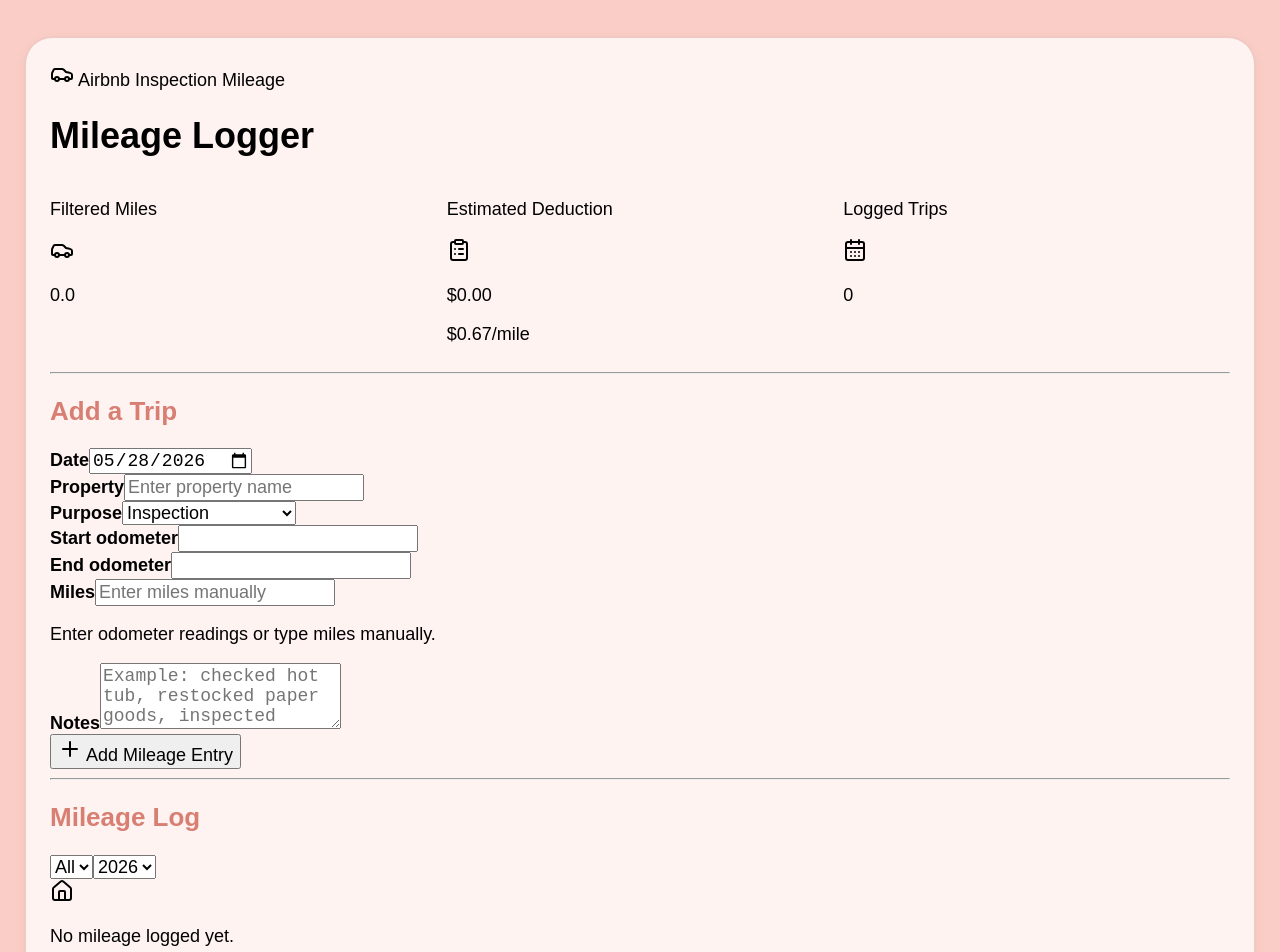
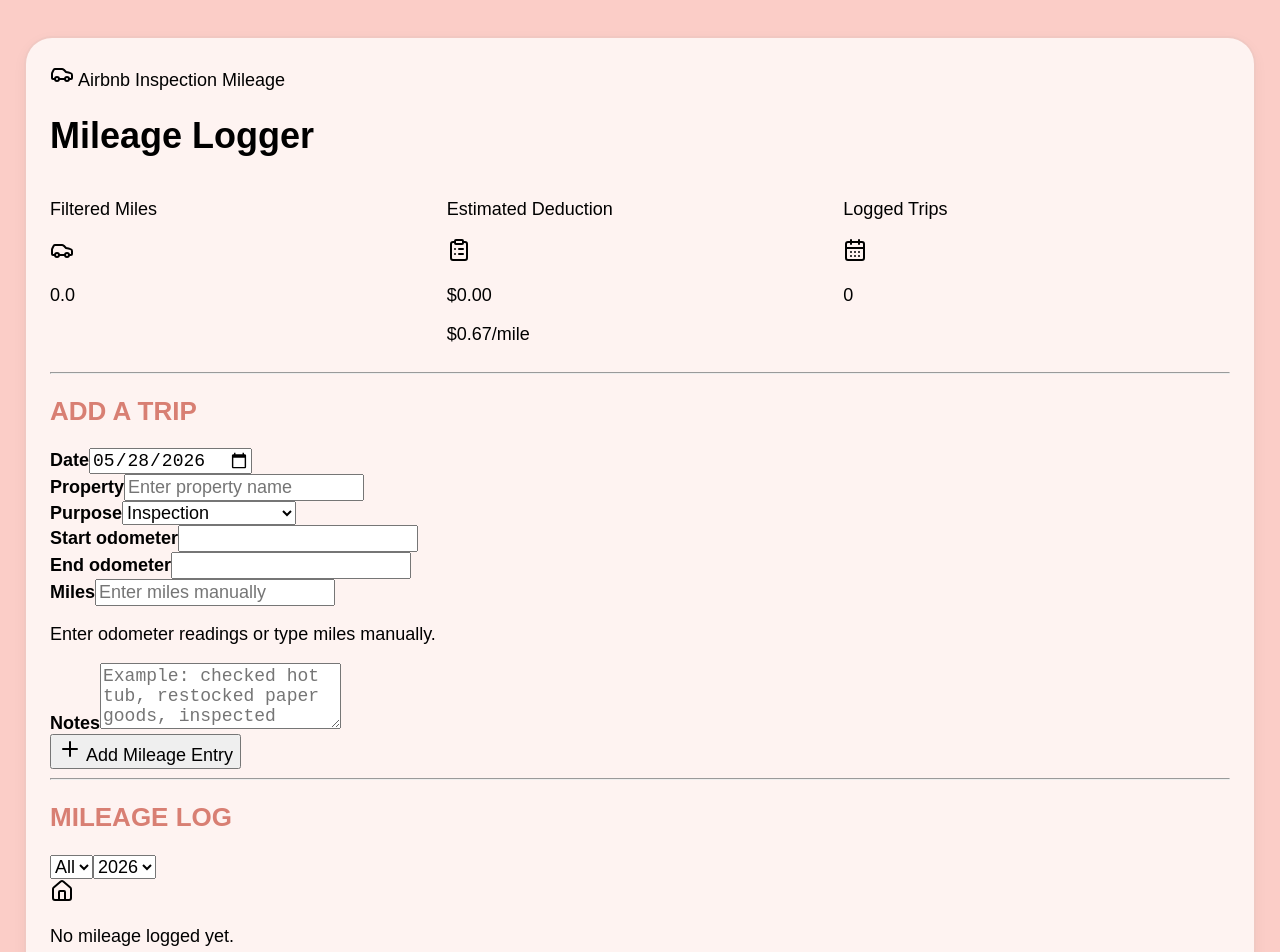
Before and after one commit to howmanymilestohome/airbnb-mileage-logger, a React (Vite) app: page / in a window 1280 px wide. Shown: the top 952 px of the page. Built offline with nearby package versions, Linux system fonts and the light colour scheme.

Commit message:
Update App.jsx

```diff
--- a/src/App.jsx
+++ b/src/App.jsx
@@ -234,7 +234,7 @@
         <div className="grid gap-6 lg:grid-cols-[520px_1fr]">
           <Card className="rounded-2xl shadow-sm">
             <CardContent className="p-3">
-              <h2 className="section-heading mb-5 text-3xl font-bold">Add a Trip</h2>
+              <h2 className="section-heading mb-5 text-3xl font-bold">ADD A TRIP</h2>
 
               <form onSubmit={addEntry} className="trip-form">
                 <div>
@@ -345,7 +345,7 @@
           <Card className="rounded-2xl shadow-sm">
             <CardContent className="p-3">
               <div className="mb-4 flex flex-col gap-3 md:flex-row md:items-center md:justify-between">
-                <h2 className="section-heading text-xl font-semibold">Mileage Log</h2>
+                <h2 className="section-heading text-xl font-semibold">MILEAGE LOG</h2>
                 <div className="flex gap-2">
                   <select
                     value={filterProperty}
```
